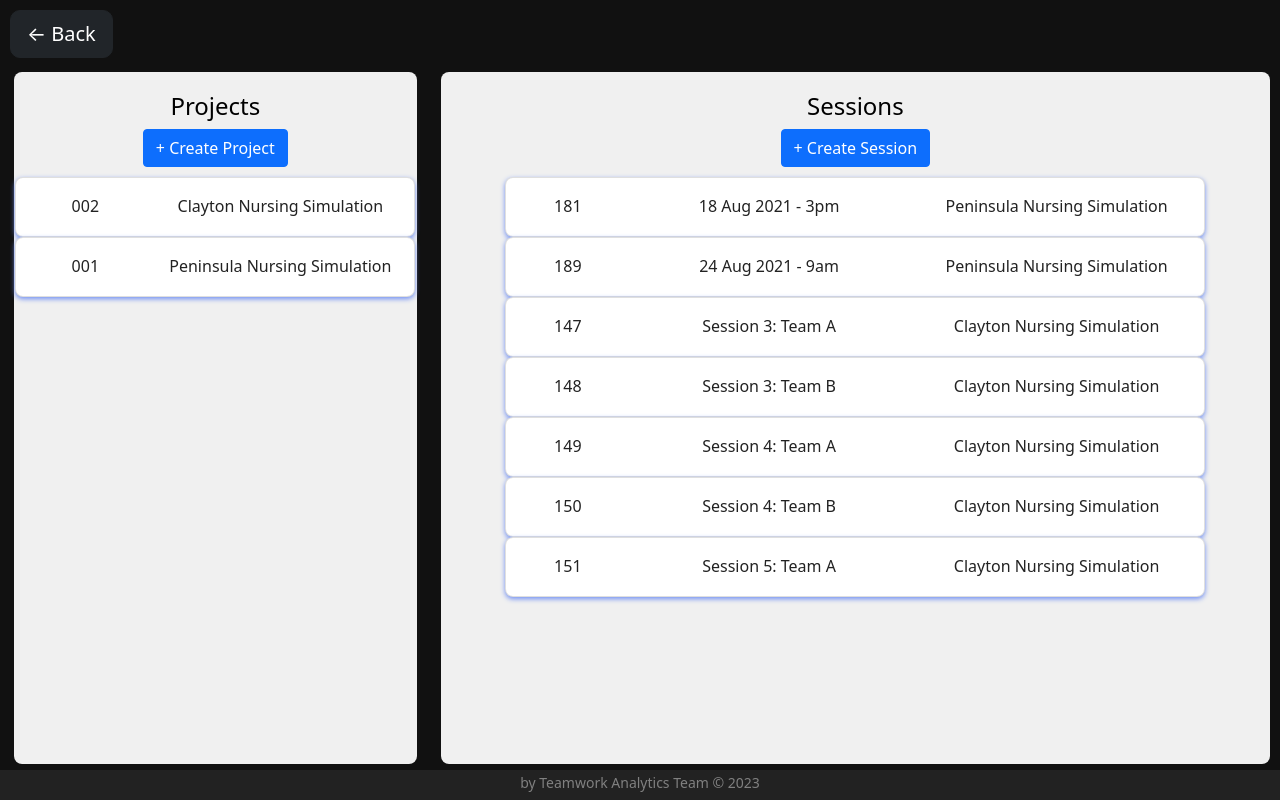
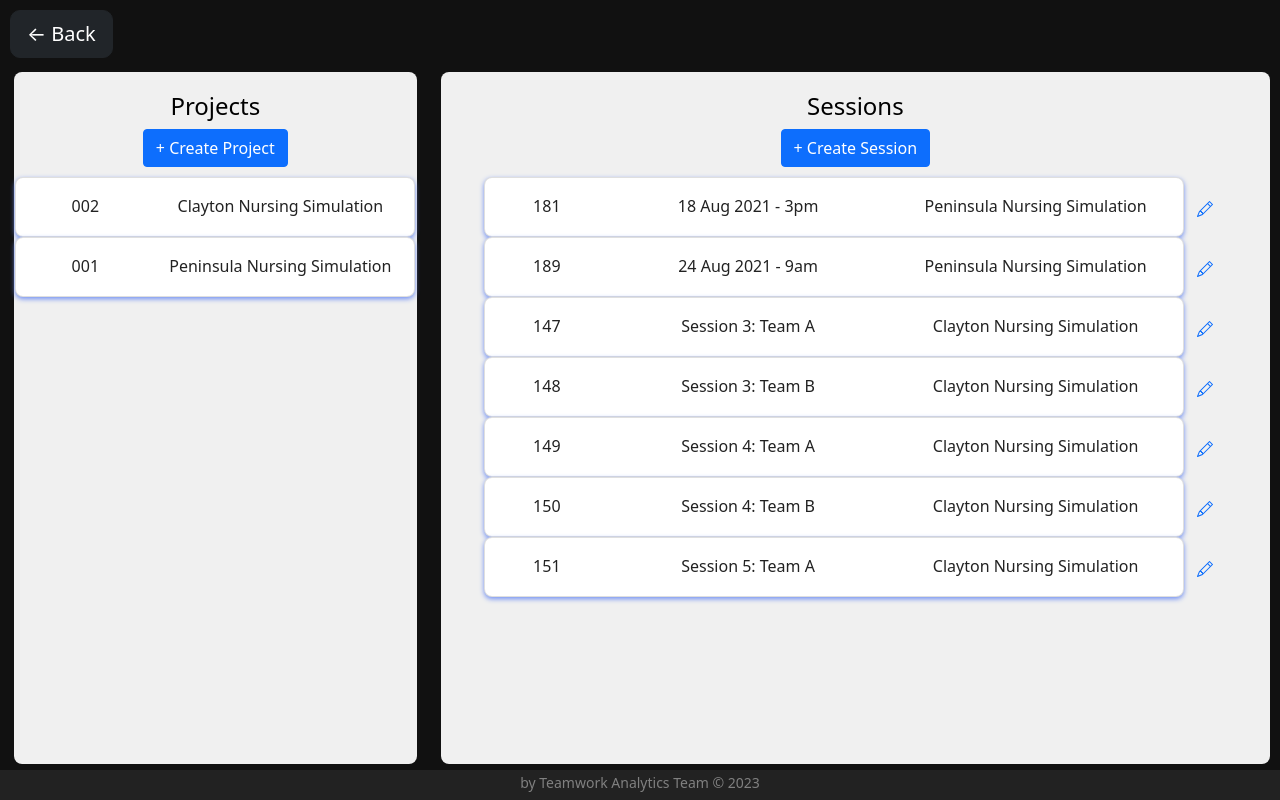
Before and after one commit to Teamwork-Analytics/teamwork-visualiser-dashboard, a React (Create React App) app in the folder client/: page /projects in a window 1280 px wide. Built offline with nearby package versions, Linux system fonts and the light colour scheme.

Commit message:
UI modal for editing/deleting session

```diff
--- a/client/package.json
+++ b/client/package.json
@@ -24,6 +24,7 @@
     "react-bootstrap-time-picker": "^2.0.1",
     "react-dom": "^18.2.0",
     "react-hot-toast": "^2.3.0",
+    "react-icons": "^4.8.0",
     "react-live-clock": "^6.0.6",
     "react-papaparse": "^4.0.2",
     "react-redux": "^8.0.2",
--- a/client/src/components/cardLists/SessionList.tsx
+++ b/client/src/components/cardLists/SessionList.tsx
@@ -7,6 +7,16 @@ import { Simulation } from "../../types/SimulationProps";
 import SimulationCard from "../card/SimulationCard";
 import { fakeTeams } from "../../data/fakeData";
 import "./SessionList.css";
+import { Button } from "react-bootstrap";
+import { BsPencil } from "react-icons/bs";
+
+interface SessionListProps {
+  simulationsInput?: Array<Simulation>;
+  projectIdFilter?: string;
+  cardOnClickFunction?: (sim: Simulation) => void;
+  editButtonClickFunction?: (sim: Simulation) => void;
+  edit?: boolean;
+}
 
 // TODO: make simulationInput mandatory
 /**
@@ -19,11 +29,9 @@ const SessionList = ({
   simulationsInput,
   projectIdFilter,
   cardOnClickFunction,
-}: {
-  simulationsInput?: Array<Simulation>;
-  projectIdFilter?: string;
-  cardOnClickFunction?: (...args: any[]) => any;
-}) => {
+  editButtonClickFunction,
+  edit,
+}: SessionListProps) => {
   //TODO: connect to backend and not using fake data
   const simulations = simulationsInput ? simulationsInput : fakeTeams;
 
@@ -39,7 +47,24 @@ const SessionList = ({
                 !projectIdFilter || sim.project.projectId === projectIdFilter
             )
             .map((sim: Simulation, i: React.Key) => (
-              <SimulationCard key={i} simulation={sim} />
+              <div key={i} style={{ display: "flex", alignItems: "center" }}>
+                <SimulationCard
+                  simulation={sim}
+                  onClick={() =>
+                    cardOnClickFunction && cardOnClickFunction(sim)
+                  }
+                />
+                {edit && (
+                  <Button
+                    variant="link"
+                    onClick={() =>
+                      editButtonClickFunction && editButtonClickFunction(sim)
+                    }
+                  >
+                    <BsPencil />
+                  </Button>
+                )}
+              </div>
             ))
         : null}
     </div>
--- /dev/null
+++ b/client/src/pages/projectManagement/EditSessionModal.tsx
@@ -0,0 +1,70 @@
+// EditSessionModal.tsx
+import React, { useState } from "react";
+import { Button, Form, Modal } from "react-bootstrap";
+import { Simulation } from "../../types/SimulationProps";
+
+interface EditSessionModalProps {
+  show: boolean;
+  handleClose: () => void;
+  simulation: Simulation;
+}
+
+const EditSessionModal: React.FC<EditSessionModalProps> = ({
+  show,
+  handleClose,
+  simulation,
+}) => {
+  const [sessionId, setSessionId] = useState(simulation.simulationId);
+  const [sessionName, setSessionName] = useState(simulation.name);
+
+  const handleSaveChanges = () => {
+    // TODO: logic to save changes to session
+    console.log("Saving changes...");
+  };
+
+  const handleDeleteSession = () => {
+    // TODO: logic to delete session
+    console.log("Deleting session...");
+  };
+
+  return (
+    <Modal show={show} onHide={handleClose}>
+      <Modal.Header closeButton>
+        <Modal.Title>Edit Session</Modal.Title>
+      </Modal.Header>
+      <Modal.Body>
+        <Form>
+          <Form.Group controlId="formSessionId">
+            <Form.Label>Session ID</Form.Label>
+            <Form.Control
+              type="text"
+              value={sessionId}
+              onChange={(e) => setSessionId(e.target.value)}
+            />
+          </Form.Group>
+          <Form.Group controlId="formSessionName">
+            <Form.Label>Session Name</Form.Label>
+            <Form.Control
+              type="text"
+              value={sessionName}
+              onChange={(e) => setSessionName(e.target.value)}
+            />
+          </Form.Group>
+        </Form>
+      </Modal.Body>
+      <Modal.Footer>
+        <Button variant="secondary" onClick={handleClose}>
+          Cancel
+        </Button>
+        <Button variant="danger" onClick={handleDeleteSession}>
+          Delete Session
+        </Button>
+        <Button variant="primary" onClick={handleSaveChanges}>
+          Save Changes
+        </Button>
+      </Modal.Footer>
+    </Modal>
+  );
+};
+
+export default EditSessionModal;
--- a/client/src/pages/projectManagement/ProjectManagementPage.tsx
+++ b/client/src/pages/projectManagement/ProjectManagementPage.tsx
@@ -17,6 +17,8 @@ import SessionCreateModal from "./SessionCreateModal";
 import { fakeProjects } from "../../data/fakeData";
 import "./ProjectManagementPage.css";
 import EditProjectModal from "./EditProjectModal";
+import { Simulation } from "../../types/SimulationProps";
+import EditSessionModal from "./EditSessionModal";
 
 const ProjectManagementPage = () => {
   const [projectFilter, setProjectFilter] = useState({
@@ -60,6 +62,11 @@ const ProjectManagementPage = () => {
     console.log("Project updated:", newProjectId, newProjectName);
     // TODO: Add logic to handle editing project
   };
+
+  const [selectedSimulation, setSelectedSimulation] =
+    useState<Simulation | null>(null);
+
+  const [showEditSessionModal, setShowEditSessionModal] = useState(false);
 
   return (
     <div style={styles.main}>
@@ -117,7 +124,19 @@ const ProjectManagementPage = () => {
               )}
             <SessionList
               projectIdFilter={projectFilter.projectId}
+              edit
+              editButtonClickFunction={(sim) => {
+                setSelectedSimulation(sim);
+                setShowEditSessionModal(true);
+              }}
             ></SessionList>
+            {selectedSimulation && (
+              <EditSessionModal
+                show={showEditSessionModal}
+                handleClose={() => setShowEditSessionModal(false)}
+                simulation={selectedSimulation}
+              />
+            )}
           </ContentContainer>
         </Col>
       </Row>
```
Also changed, not shown: 1 other file (tests, documents, lock files or other folders).
